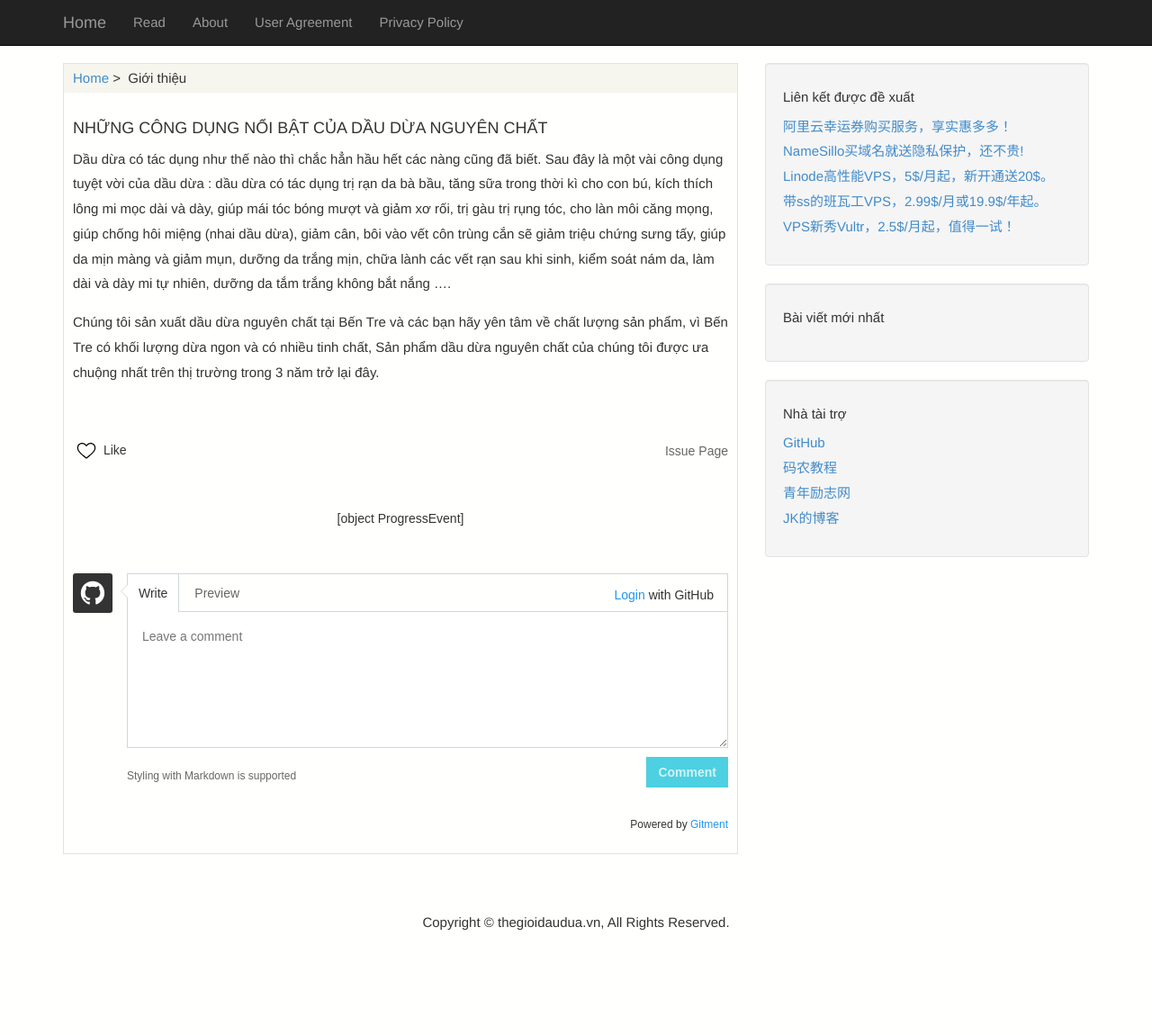
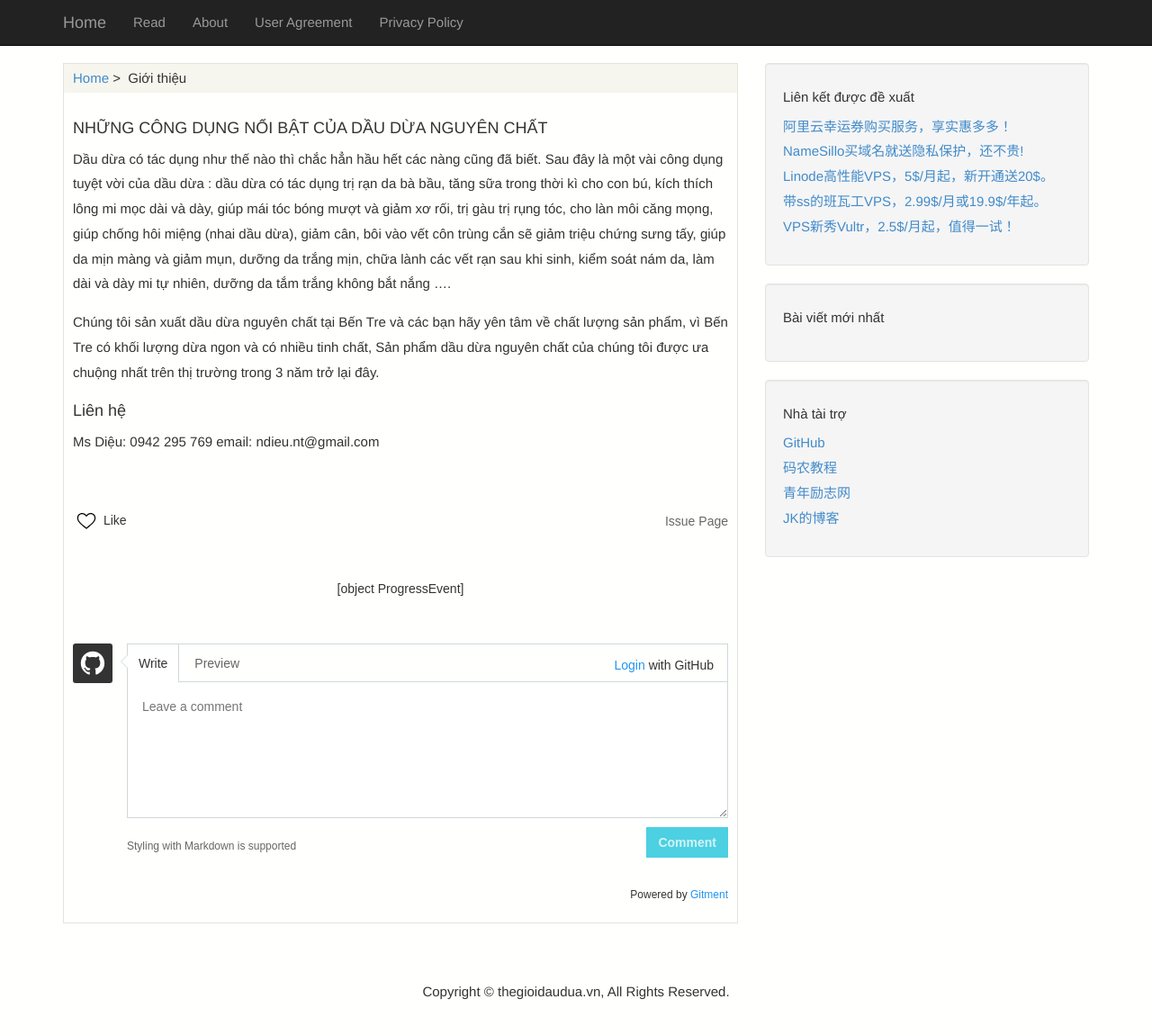
Before and after one commit to oktot/thegioidauduavn, a Jekyll site: the page built from about.md, in a window 1280 px wide and 1162 px high. Shown: the top 1150 px of the window at 90% size. Built offline with Jekyll 4.4.1, drawn with Linux system fonts in a browser that asks for light colours; comment, search, counter and statistics services are not loaded.

Commit message:
Update about.md

```diff
--- a/about.md
+++ b/about.md
@@ -7,3 +7,7 @@ title: "Giới thiệu"
 Dầu dừa có tác dụng như thế nào thì chắc hẳn hầu hết các nàng cũng đã biết. Sau đây là một vài công dụng tuyệt vời của dầu dừa : dầu dừa có tác dụng trị rạn da bà bầu, tăng sữa trong thời kì cho con bú, kích thích lông mi mọc dài và dày, giúp mái tóc bóng mượt và giảm xơ rối, trị gàu trị rụng tóc, cho làn môi căng mọng, giúp chống hôi miệng (nhai dầu dừa), giảm cân, bôi vào vết côn trùng cắn sẽ giảm triệu chứng sưng tấy, giúp da mịn màng và giảm mụn, dưỡng da trắng mịn, chữa lành các vết rạn sau khi sinh, kiểm soát nám da, làm dài và dày mi tự nhiên, dưỡng da tắm trắng không bắt nắng ….
 
 Chúng tôi sản xuất dầu dừa nguyên chất tại Bến Tre và các bạn hãy yên tâm về chất lượng sản phẩm, vì Bến Tre có khối lượng dừa ngon và có nhiều tinh chất, Sản phẩm dầu dừa nguyên chất của chúng tôi được ưa chuộng nhất trên thị trường trong 3 năm trở lại đây.
+
+## Liên hệ
+Ms Diệu: 0942 295 769
+email: ndieu.nt@gmail.com
```
